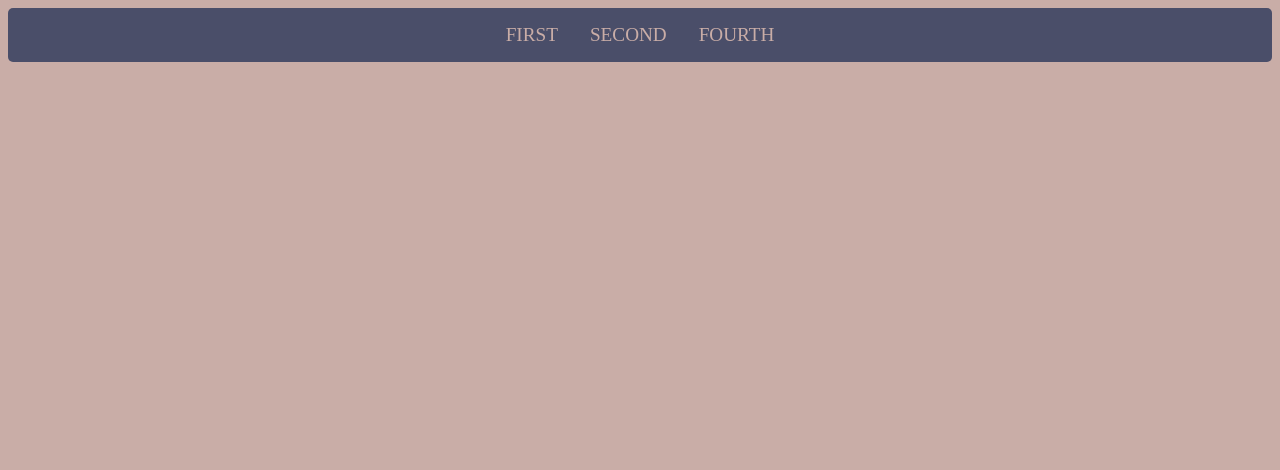
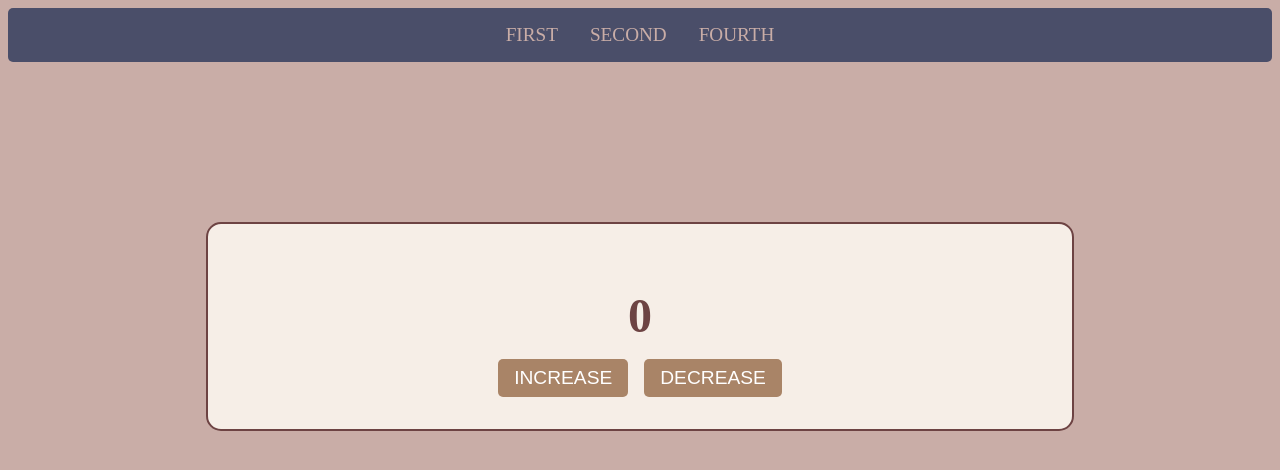
Before and after one commit to usarnameMe/20.02.23, a plain HTML site: page third.html in a window 1280 px wide. Drawn offline with Linux system fonts and the light colour scheme.

Commit message:
add third ex

```diff
--- a/third.css
+++ b/third.css
@@ -35,3 +35,42 @@ body {
   color: #a98467;
   transform: scale(1.1);
 }
+
+.container {
+  color: #6d4343;
+  display: flex;
+  flex-direction: column;
+  text-align: center;
+  max-width: 800px;
+  margin: 10rem auto;
+  background-color: #f6eee7;
+  border: 2px solid #6d4343;
+  border-radius: 15px;
+  padding: 2rem;
+}
+
+#value {
+  font-size: 3rem;
+  margin-bottom: 1rem;
+}
+
+.btns {
+  display: flex;
+  justify-content: center;
+}
+
+button {
+  background-color: #a98467;
+  border: none;
+  border-radius: 5px;
+  color: #fff;
+  cursor: pointer;
+  font-size: 1.2rem;
+  margin: 0 0.5rem;
+  padding: 0.5rem 1rem;
+  text-transform: uppercase;
+}
+
+button:hover {
+  background-color: #4a4e69;
+}
--- a/third.html
+++ b/third.html
@@ -15,7 +15,13 @@
         <li class="navLink"><a class="link" href="./fourth.html">Fourth</a></li>
       </ul>
     </nav>
-
-    <script src="./third.html"></script>
+    <div class="container">
+      <h1 id="value" vlaue="0">0</h1>
+      <div class="btns">
+        <button id="increase-btn">Increase</button>
+        <button id="decrease-btn">Decrease</button>
+      </div>
+    </div>
+    <script src="./third.js"></script>
   </body>
 </html>
--- a/third.js
+++ b/third.js
@@ -0,0 +1,24 @@
+const value = document.getElementById("value");
+const increaseBtn = document.getElementById("increase-btn");
+const decreaseBtn = document.getElementById("decrease-btn");
+
+function changeColor() {
+  if (value.innerHTML > 0) {
+    value.style.color = "green";
+  } else if (value.innerHTML < 0) {
+    value.style.color = "red";
+  }
+}
+
+let count = 0;
+increaseBtn.addEventListener("click", () => {
+  count++;
+  value.innerHTML = count;
+  changeColor();
+});
+
+decreaseBtn.addEventListener("click", () => {
+  count--;
+  value.innerHTML = count;
+  changeColor();
+});
```
Also changed, not shown: second.css (+9 -7 lines).
